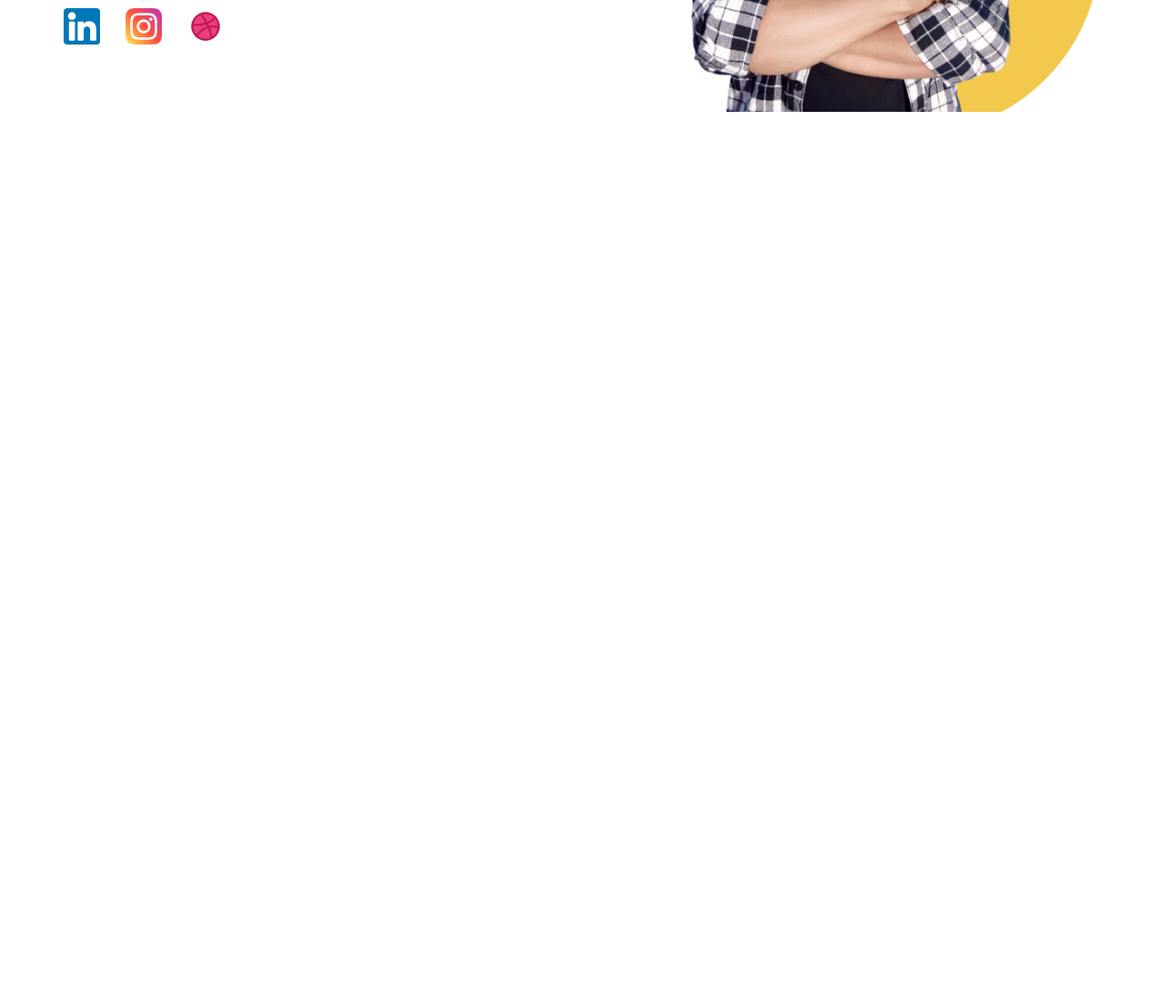
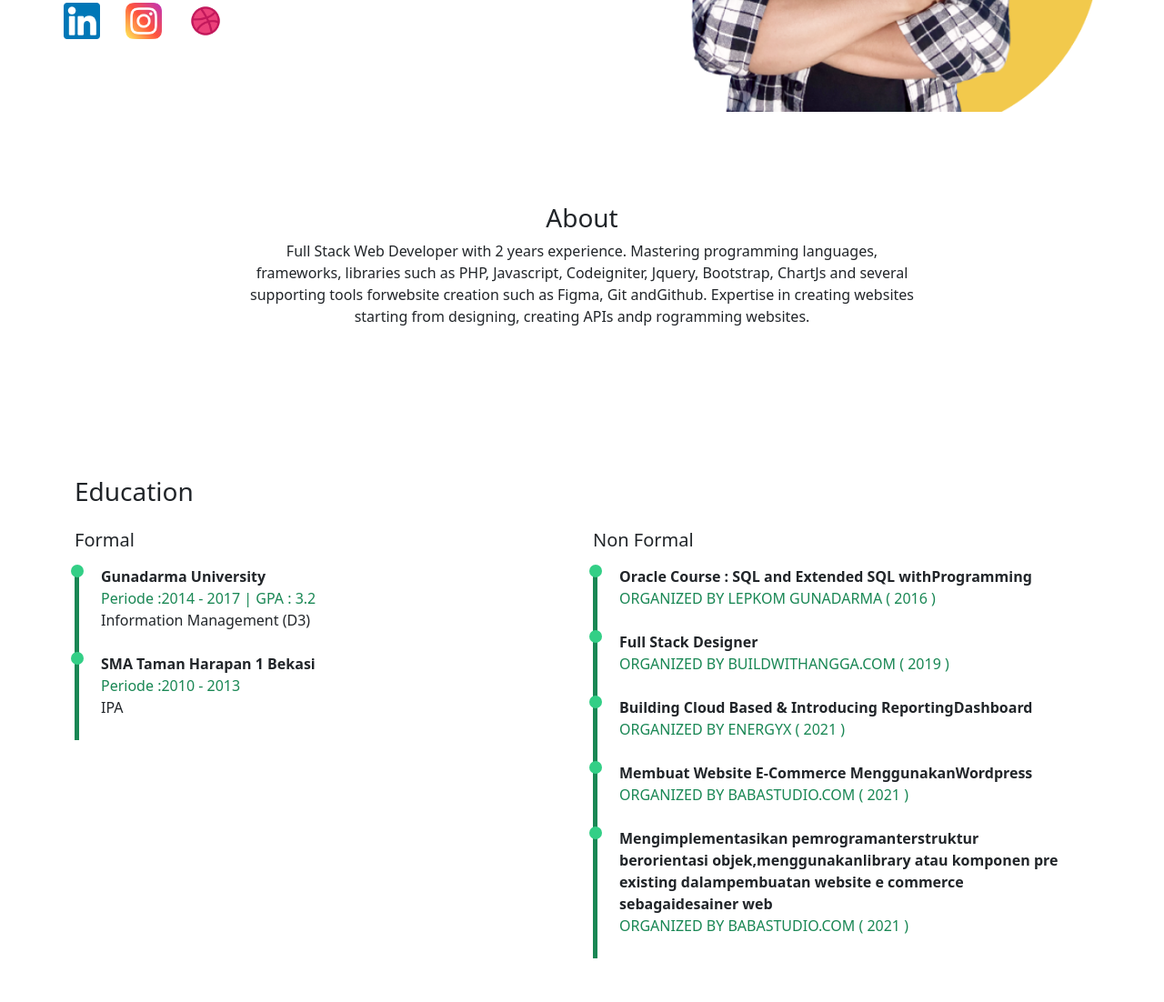
Before and after one commit to achmadfebrian/achmadfebrian.github.io, a plain HTML site: page index.html in a window 1280 px wide. Shown: the part 475-1577 px from the top of the page at 91% size. Before the commit the page ends 800 px from the top, so only its background shows below. Drawn offline with nearby package versions, Linux system fonts and the light colour scheme.

Commit message:
Hero banner

```diff
--- a/index.html
+++ b/index.html
@@ -48,13 +48,13 @@
   <!-- Hero Banner -->
   <div class="hero-banner container">
     <div class="row">
-      <div class="wrap-text-hero col-lg-6 col-md-12" style="position: relative; overflow: hidden; height: 546px;">
+      <div class="wrap-text-hero col-lg-6 col-md-12" style="position: relative; overflow: hidden; height: 540px;">
         <div class="text-hero" style="position: absolute; left: 0; top: 80px;">
           <div class="greeting display-6">Hi, I Am</div>
           <div class="name display-3 fw-bold text-primary">Achmad Febrian</div>
           <div class="jobdesc">Full Stack Web Developer with 2 years experience. Expertise in creating websites
             startingfrom
-            designing, creating APIs andprogramming websites.
+            designing, creating APIs and programming websites.
           </div>
           <div class="mt-3">
             <a href="./file/CV - ACHMAD FEBRIAN.pdf" class="btn btn-outline-secondary" target="_blank" download>Get my
@@ -78,9 +78,78 @@
           </div>
         </div>
       </div>
-      <div class="wrap-image-hero col-lg-6 col-md-12" style="position: relative; overflow: hidden; height: 546px;">
+      <div class="wrap-image-hero col-lg-6 col-md-12" style="position: relative; overflow: hidden; height: 540px;">
         <div class="image-hero" style="position: absolute; right: 0; top: 0%;">
           <img src="./Images/Group 1.png" alt="achmad febrian" width="550px">
+        </div>
+      </div>
+    </div>
+  </div>
+
+  <!-- About -->
+  <div class="about" style="padding: 100px 0;">
+    <div class="container">
+      <div class="row">
+        <div class="col-md-8 text-center mx-auto">
+          <h3>About</h3>
+          <p>
+            Full Stack Web Developer with 2 years experience. Mastering programming languages, frameworks, libraries
+            such as PHP, Javascript, Codeigniter, Jquery, Bootstrap, ChartJs and several supporting tools forwebsite
+            creation such as Figma, Git andGithub. Expertise in creating websites starting from designing, creating APIs
+            andp rogramming websites.
+          </p>
+        </div>
+      </div>
+    </div>
+  </div>
+
+  <!-- Education -->
+  <div class="education py-5">
+    <div class="container">
+      <h3>Education</h3>
+      <div class="row">
+        <div class="col-md-6 formal mt-3">
+          <h5 class="mb-3">Formal</h5>
+          <div class="card-education px-4 border-start border-5 border-success position-relative pb-4">
+            <div class="school-name fw-bold">Gunadarma University</div>
+            <div class="periode-and-gpa text-success"><span>Periode :2014 - 2017</span> | <span>GPA : 3.2</span></div>
+            <div class="major">Information Management (D3)</div>
+          </div>
+          <div class="card-education px-4 border-start border-5 border-success position-relative pb-4">
+            <div class="school-name fw-bold">SMA Taman Harapan 1 Bekasi</div>
+            <div class="periode-and-gpa text-success"><span>Periode :2010 - 2013</span></div>
+            <div class="major">IPA</div>
+          </div>
+        </div>
+        <div class="col-md-6 non-formal mt-3">
+          <h5 class="mb-3">Non Formal</h5>
+
+          <div class="card-education px-4 border-start border-5 border-success position-relative pb-4">
+            <div class="school-name fw-bold">Oracle Course : SQL and Extended SQL withProgramming</div>
+            <div class="periode-and-gpa text-success">ORGANIZED BY LEPKOM GUNADARMA ( 2016 )</div>
+          </div>
+
+          <div class="card-education px-4 border-start border-5 border-success position-relative pb-4">
+            <div class="school-name fw-bold">Full Stack Designer</div>
+            <div class="periode-and-gpa text-success">ORGANIZED BY BUILDWITHANGGA.COM ( 2019 )</div>
+          </div>
+
+          <div class="card-education px-4 border-start border-5 border-success position-relative pb-4">
+            <div class="school-name fw-bold">Building Cloud Based & Introducing ReportingDashboard</div>
+            <div class="periode-and-gpa text-success">ORGANIZED BY ENERGYX ( 2021 )</div>
+          </div>
+
+          <div class="card-education px-4 border-start border-5 border-success position-relative pb-4">
+            <div class="school-name fw-bold">Membuat Website E-Commerce MenggunakanWordpress</div>
+            <div class="periode-and-gpa text-success">ORGANIZED BY BABASTUDIO.COM ( 2021 )</div>
+          </div>
+
+          <div class="card-education px-4 border-start border-5 border-success position-relative pb-4">
+            <div class="school-name fw-bold">Mengimplementasikan pemrogramanterstruktur berorientasi
+              objek,menggunakanlibrary atau komponen pre existing dalampembuatan website e commerce sebagaidesainer web
+            </div>
+            <div class="periode-and-gpa text-success">ORGANIZED BY BABASTUDIO.COM ( 2021 )</div>
+          </div>
         </div>
       </div>
     </div>
--- a/style.css
+++ b/style.css
@@ -1,3 +1,15 @@
+.card-education::after {
+  content: "";
+  position: absolute;
+  width: 14px;
+  height: 14px;
+  border-radius: 14px;
+  top: -1px;
+  left: -9px;
+  background-color: #33cf86;
+  z-index: 1000;
+}
+
 /* `xs` returns only a ruleset and no media query */
 /*
  {
```
